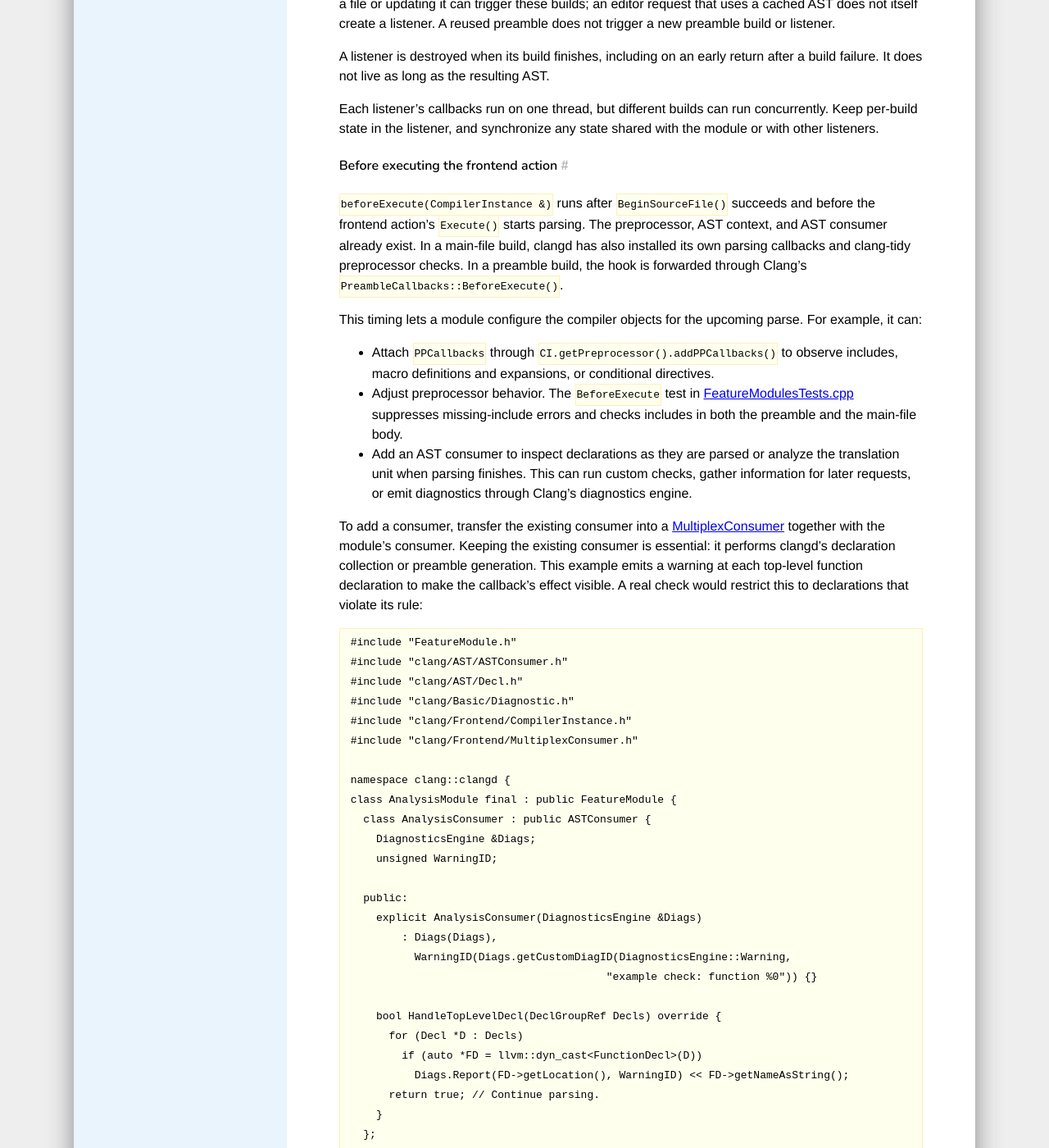
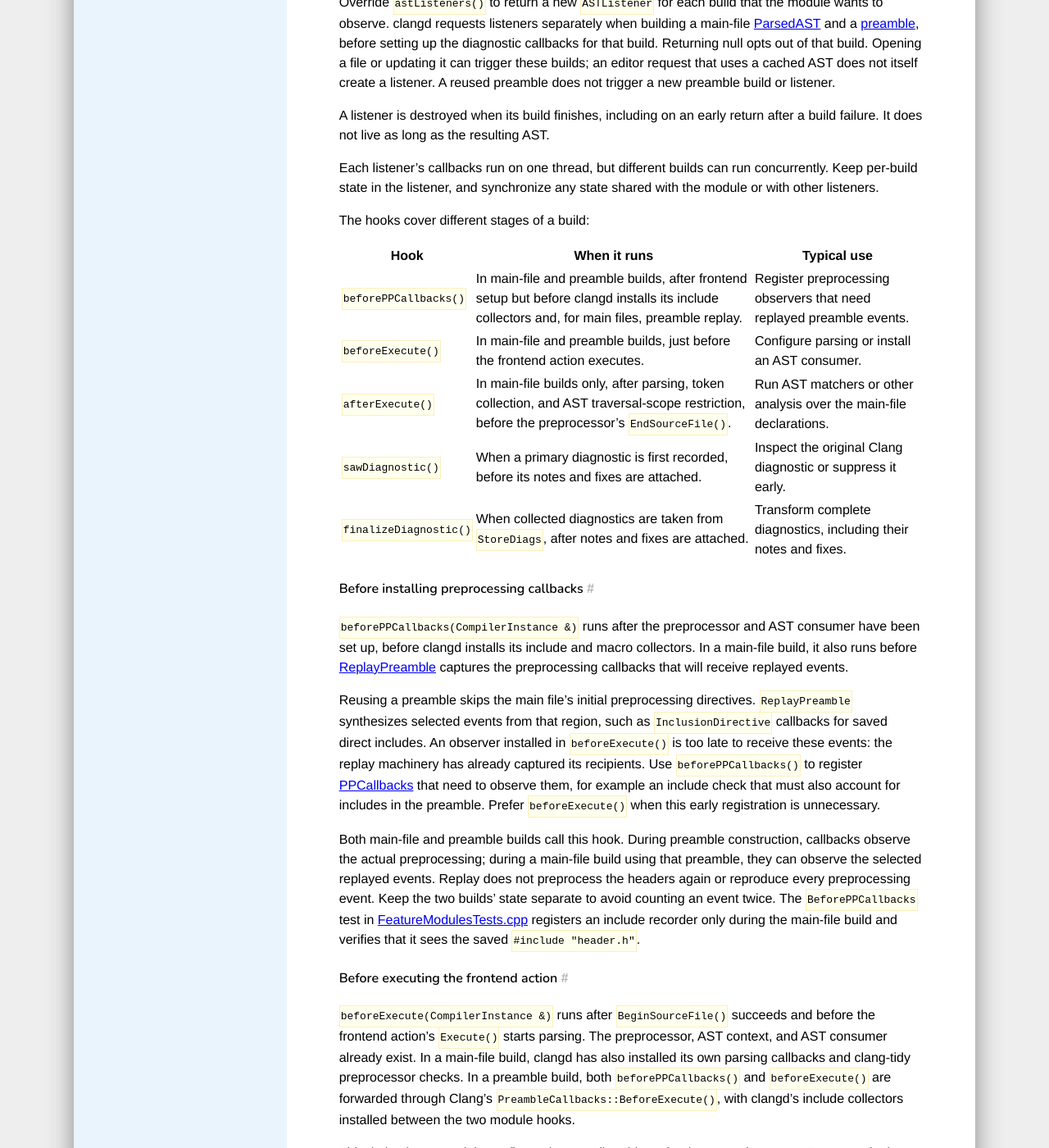
Before and after one commit to llvm/clangd-www, a Jekyll site: the page built from design/feature-modules.md, in a window 1280 px wide and 1400 px high, scrolled down 5677 px. Shown: the whole window at 82% size. Built offline with Jekyll 4.4.1, drawn with Linux system fonts in a browser that asks for light colours; our own code applies the rules of GitHub Pages for plain Markdown files; some of the changed text lies outside the part shown.

Commit message:
Update feature modules doc according to new feature modules hooks extension

````diff
--- a/design/feature-modules.md
+++ b/design/feature-modules.md
@@ -270,20 +270,58 @@ Each listener's callbacks run on one thread, but different builds can run
 concurrently. Keep per-build state in the listener, and synchronize any state
 shared with the module or with other listeners.
 
+The hooks cover different stages of a build:
+
+| Hook | When it runs | Typical use |
+| --- | --- | --- |
+| `beforePPCallbacks()` | In main-file and preamble builds, after frontend setup but before clangd installs its include collectors and, for main files, preamble replay. | Register preprocessing observers that need replayed preamble events. |
+| `beforeExecute()` | In main-file and preamble builds, just before the frontend action executes. | Configure parsing or install an AST consumer. |
+| `afterExecute()` | In main-file builds only, after parsing, token collection, and AST traversal-scope restriction, before the preprocessor's `EndSourceFile()`. | Run AST matchers or other analysis over the main-file declarations. |
+| `sawDiagnostic()` | When a primary diagnostic is first recorded, before its notes and fixes are attached. | Inspect the original Clang diagnostic or suppress it early. |
+| `finalizeDiagnostic()` | When collected diagnostics are taken from `StoreDiags`, after notes and fixes are attached. | Transform complete diagnostics, including their notes and fixes. |
+
+#### Before installing preprocessing callbacks
+
+`beforePPCallbacks(CompilerInstance &)` runs after the preprocessor and AST
+consumer have been set up, before clangd installs its include and macro
+collectors. In a main-file build, it also runs before [ReplayPreamble] captures
+the preprocessing callbacks that will receive replayed events.
+
+Reusing a preamble skips the main file's initial preprocessing directives.
+`ReplayPreamble` synthesizes selected events from that region, such as
+`InclusionDirective` callbacks for saved direct includes. An observer installed
+in `beforeExecute()` is too late to receive these events: the replay machinery
+has already captured its recipients. Use `beforePPCallbacks()` to register
+[PPCallbacks] that need to observe them, for example an include check that must
+also account for includes in the preamble. Prefer `beforeExecute()` when this
+early registration is unnecessary.
+
+Both main-file and preamble builds call this hook. During preamble construction,
+callbacks observe the actual preprocessing; during a main-file build using that
+preamble, they can observe the selected replayed events. Replay does not
+preprocess the headers again or reproduce every preprocessing event. Keep the
+two builds' state separate to avoid counting an event twice. The
+`BeforePPCallbacks` test in [FeatureModulesTests.cpp][hook tests] registers an
+include recorder only during the main-file build and verifies that it sees the
+saved `#include "header.h"`.
+
 #### Before executing the frontend action
 
 `beforeExecute(CompilerInstance &)` runs after `BeginSourceFile()` succeeds and
 before the frontend action's `Execute()` starts parsing. The preprocessor,
 AST context, and AST consumer already exist. In a main-file build, clangd has
 also installed its own parsing callbacks and clang-tidy preprocessor checks.
-In a preamble build, the hook is forwarded through Clang's
-`PreambleCallbacks::BeforeExecute()`.
+In a preamble build, both `beforePPCallbacks()` and `beforeExecute()` are
+forwarded through Clang's `PreambleCallbacks::BeforeExecute()`, with clangd's
+include collectors installed between the two module hooks.
 
 This timing lets a module configure the compiler objects for the upcoming
 parse. For example, it can:
 
 - Attach `PPCallbacks` through `CI.getPreprocessor().addPPCallbacks()` to
   observe includes, macro definitions and expansions, or conditional directives.
+  Use `beforePPCallbacks()` instead if these observers need replayed preamble
+  events.
 - Adjust preprocessor behavior. The `BeforeExecute` test in
   [FeatureModulesTests.cpp][hook tests] suppresses missing-include errors and
   checks includes in both the preamble and the main-file body.
@@ -363,8 +401,34 @@ must tolerate repeated initialization.
 This hook runs after the frontend's initial setup, so installing a wrapper does
 not redo earlier setup of AST mutation or deserialization listeners. The
 example adds ordinary AST consumer callbacks for the upcoming parse.
-Likewise, preprocessor callbacks observe events delivered after installation;
-they do not cause the contents of a reused preamble to be preprocessed again.
+Preprocessor callbacks installed here observe subsequent preprocessing events,
+but miss the preamble events handled by the replay machinery described above.
+
+#### After executing the frontend action
+
+`afterExecute(CompilerInstance &)` runs only for main-file builds. The frontend
+action has finished, clangd has collected the tokens and restricted the AST
+traversal scope to the main-file top-level declarations, and the existing
+clang-tidy AST checks have run. The preprocessor has not yet received
+`EndSourceFile()`, so diagnostics emitted by this hook still go through clangd's
+diagnostic collection.
+
+This is a suitable point to run AST matchers or gather information for later
+requests from the completed AST. Use `CI.getASTContext().getTraversalScope()`
+or a traversal that respects that scope to avoid repeatedly analyzing the
+headers on each edit. The header declarations remain in the AST and may be
+referenced by main-file declarations; restricting the traversal scope does not
+remove them.
+
+For analysis that only needs the completed main-file AST, overriding this hook
+avoids installing an additional consumer. Use the `beforeExecute()` consumer
+pattern above when the feature needs callbacks during parsing or participation
+in preamble builds. An AST consumer's `HandleTranslationUnit()` runs during
+`Execute()`, before clangd applies the traversal-scope restriction.
+
+The `AfterExecute` test in [FeatureModulesTests.cpp][hook tests] examines this
+scope for a file containing `#include "header.h"` and `void mainFileFunc();`.
+It sees `mainFileFunc`, but not the `headerFunc` declaration from the header.
 
 #### Observing and modifying diagnostics
 
@@ -387,7 +451,8 @@ process and publish. A module can:
   undo an error's effect on Clang's parsing or error state.
 - Add a custom fix to `Diag.Fixes`, or record information to offer a related
   tweak later. Clang's fix-its and notes are added after this hook, so this is
-  not a callback over a fully assembled diagnostic and its fixes.
+  not a callback over a fully assembled diagnostic and its fixes. Use
+  `finalizeDiagnostic()` when the transformation needs those notes or fixes.
 
 For example, this listener method promotes warnings to errors in the editor
 and adds explanatory text, while leaving other severities alone. It requires
@@ -410,13 +475,44 @@ instead of changing every warning.
 Listeners are called in module set order with the same diagnostic, so later
 modules see earlier modifications. Further diagnostic processing and filtering
 still happens after these calls; the hook does not directly publish to LSP.
+
+#### Finalizing diagnostics
+
+`finalizeDiagnostic(clangd::Diag &)` runs for both main-file and preamble
+diagnostics when [StoreDiags]::`take()` prepares its result. Notes and fixes
+have been attached, and diagnostic names, sources, and tags have been filled
+in where available. The hook receives the assembled clangd diagnostic, without
+the original `clang::Diagnostic` argument supplied to `sawDiagnostic()`.
+
+Use it to inspect or rewrite notes, add or remove fixes, or record information
+that depends on the complete diagnostic. For example, this listener method
+customizes the titles of all the collected fixes (with `Diagnostics.h`
+included):
+
+```c++
+void finalizeDiagnostic(clangd::Diag &D) override {
+  for (auto &Fix : D.Fixes)
+    Fix.Message = "Project fix: " + Fix.Message;
+}
+```
+
+Doing this in `sawDiagnostic()` would miss fixes added later. The
+`FinalizeDiagnostic` test in [FeatureModulesTests.cpp][hook tests] uses a typo
+in a call to `foo()` and verifies that the finalizer sees both the note and
+the suggested correction.
+
+Finalizers run in module set order, before `StoreDiags` deduplicates its output.
+Diagnostics already dropped during collection do not reach this hook. Use
+`sawDiagnostic()` for early suppression; finalization is not another pass
+through the collection-time suppression logic.
+
 Diagnostics from a reused preamble are reused too, rather than replayed through
-new listeners on each main-file build.
+either diagnostic hook on each main-file build.
 
 These hooks are wired into `ParsedAST` and preamble construction. They are not
 a general callback for every compiler invocation or every diagnostic clangd
 publishes: features that produce diagnostics outside this path do not
-automatically pass through `sawDiagnostic()`.
+automatically pass through `sawDiagnostic()` or `finalizeDiagnostic()`.
 In particular, background indexing has its own parsing path and does not call
 these module hooks. An AST consumer installed here therefore does not run
 project-wide simply because background indexing is enabled.
@@ -481,7 +577,9 @@ through `featureModule<T>()`.
 clangd's unit tests contain small examples:
 
 - [FeatureModulesTests.cpp][hook tests] tests tweak contributions, diagnostic
-  suppression, and preprocessor changes through `TestTU::FeatureModules`.
+  suppression and finalization, preamble event replay, preprocessor changes,
+  and analysis after AST traversal-scope restriction through
+  `TestTU::FeatureModules`.
 - [FeatureModulesRegistryTests.cpp][registry tests] tests static registration
   and instantiation through `fromRegistry()`.
 - [ClangdLSPServerTests.cpp][LSP tests] tests incoming and outgoing LSP messages,
@@ -500,6 +598,8 @@ clangd's unit tests contain small examples:
 [StoreDiags]: https://github.com/llvm/llvm-project/blob/main/clang-tools-extra/clangd/Diagnostics.h
 [ParsedAST]: https://github.com/llvm/llvm-project/blob/main/clang-tools-extra/clangd/ParsedAST.h
 [Preamble]: https://github.com/llvm/llvm-project/blob/main/clang-tools-extra/clangd/Preamble.h
+[ReplayPreamble]: https://github.com/llvm/llvm-project/blob/main/clang-tools-extra/clangd/ParsedAST.cpp
+[PPCallbacks]: https://github.com/llvm/llvm-project/blob/main/clang/include/clang/Lex/PPCallbacks.h
 [tool build]: https://github.com/llvm/llvm-project/blob/main/clang-tools-extra/clangd/tool/CMakeLists.txt
 [hook tests]: https://github.com/llvm/llvm-project/blob/main/clang-tools-extra/clangd/unittests/FeatureModulesTests.cpp
 [registry tests]: https://github.com/llvm/llvm-project/blob/main/clang-tools-extra/clangd/unittests/FeatureModulesRegistryTests.cpp
````
